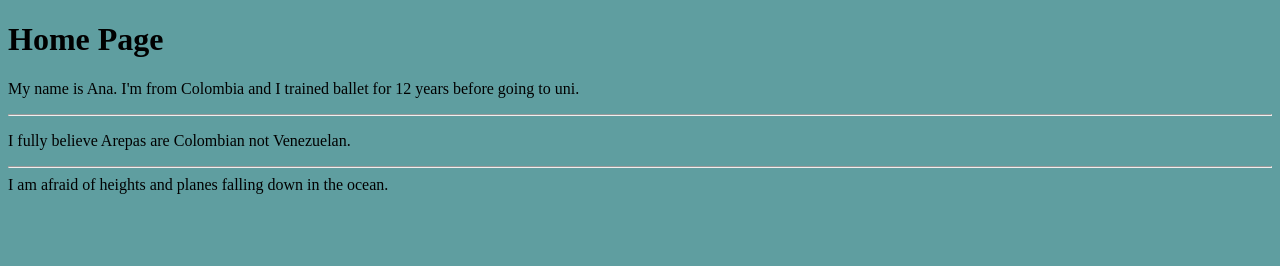
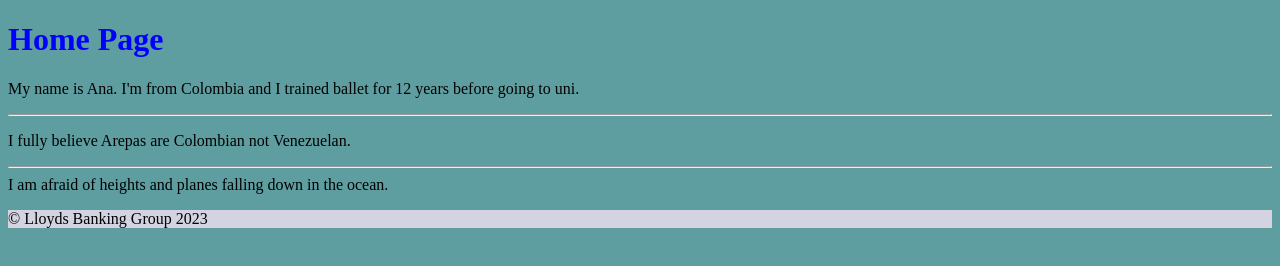
Before and after one commit to anagomezbe/repository_1, a plain HTML site: page index.html in a window 1280 px wide. Drawn offline with Linux system fonts and the light colour scheme.

Commit message:
added page footers and footers styling

```diff
--- a/index.html
+++ b/index.html
@@ -17,5 +17,6 @@
         <hr>
             I am afraid of heights and planes falling down in the ocean.
         </p>
+        <footer>&copy; Lloyds Banking Group 2023</footer>
     </body>
 </html>
--- a/styles.css
+++ b/styles.css
@@ -4,3 +4,5 @@ body {
 li {
     background-color: rgb(156, 181, 226);
 }
+footer {background-color: rgb(211, 211, 226);}
+h1 {color: blue;}
```
Also changed, not shown: favourites.html (+1 -0 lines).
